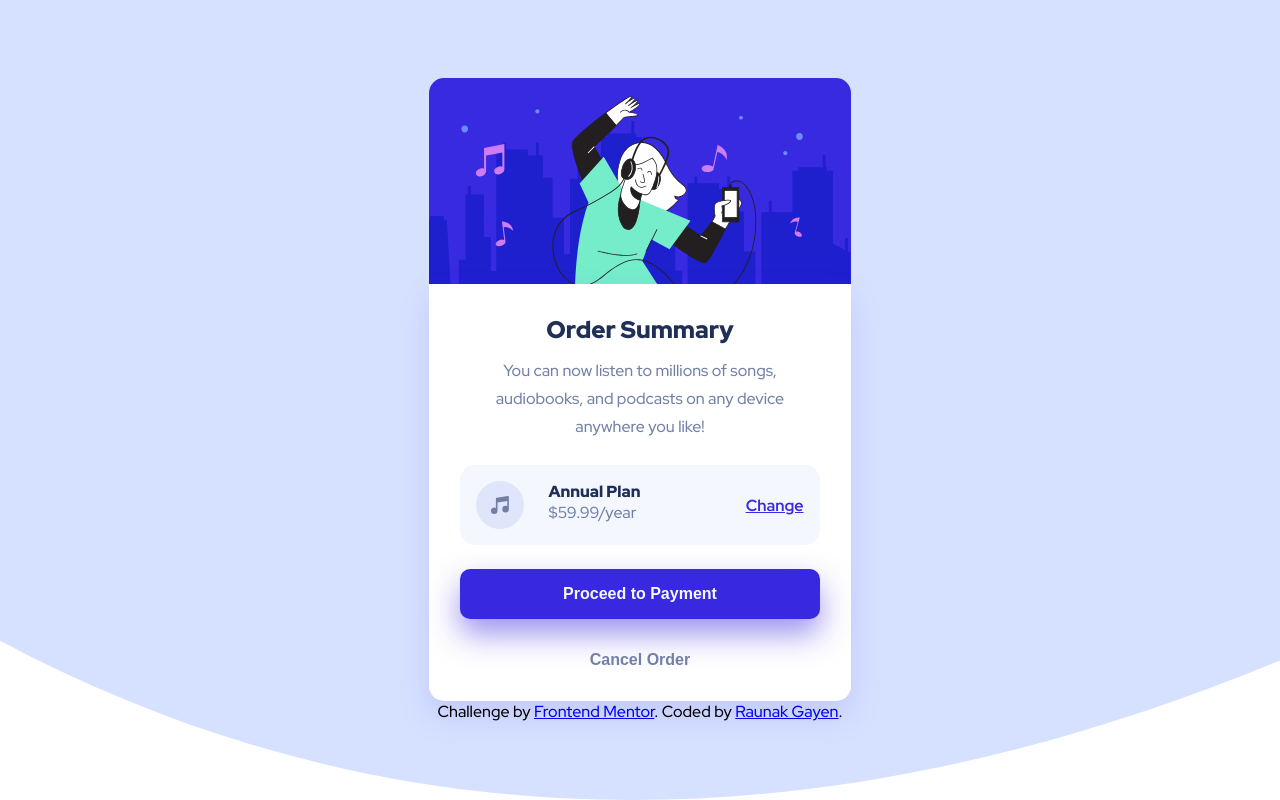
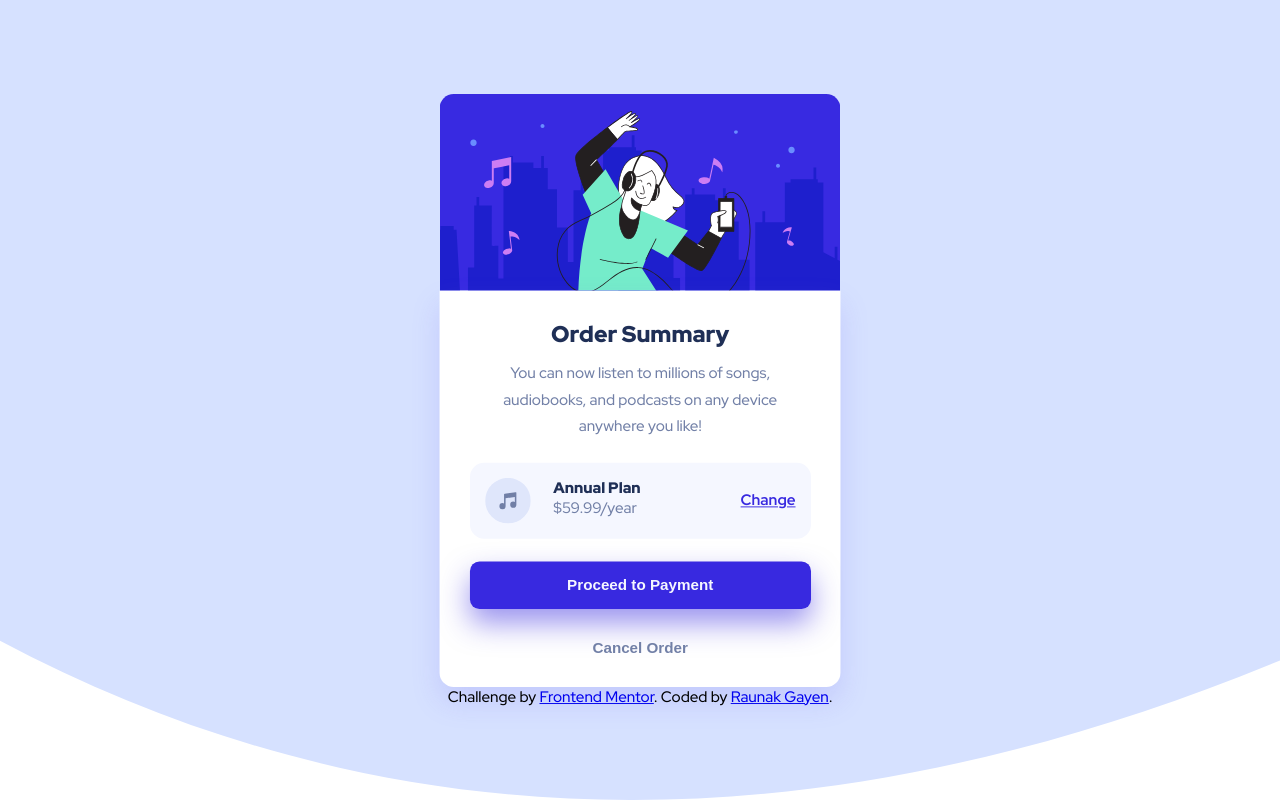
Before and after one commit to RaunakGN2001/Order-Summary-Component__Frontend-Mentor, a plain HTML site: page index.htm in a window 1280 px wide. Drawn offline with Linux system fonts and the light colour scheme.

Commit message:
Changed the scaling

```diff
--- a/stylesheet.css
+++ b/stylesheet.css
@@ -186,5 +186,6 @@ body {
     .main {
         min-width: 30%;
         max-width: 33%;
+        transform: scale(0.95);
     }
 }
```
